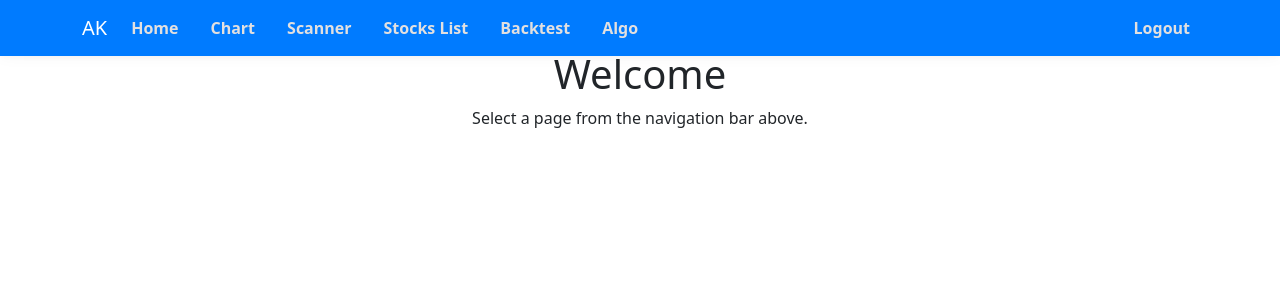
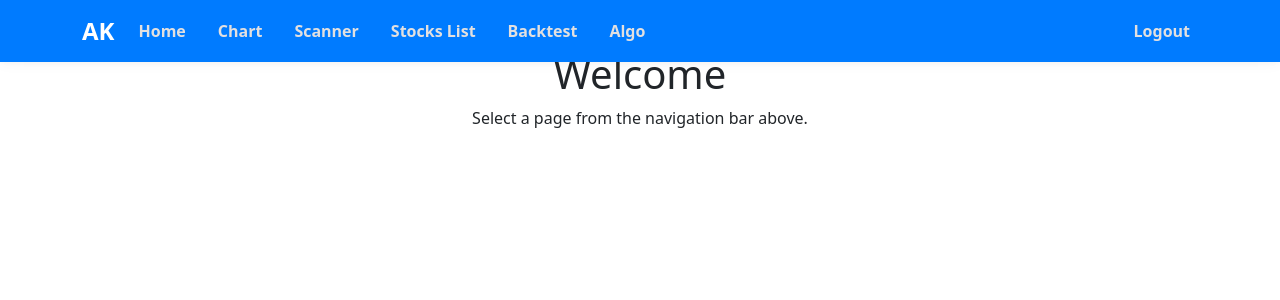
Before and after one commit to kannankannabiran/stocks, a React (Create React App) app: page / in a window 1280 px wide. Shown: the top 300 px of the page. Built offline with nearby package versions, Linux system fonts and the light colour scheme.

Commit message:
Design Changes Done by kanann

```diff
--- a/src/App.css
+++ b/src/App.css
@@ -78,3 +78,7 @@ a.nav-link:hover {
 .custom_margin{
   margin-top: 50px;
 }
+a.navbar-brand{
+  font-size: 24px;
+  font-weight: 800;
+}
```
